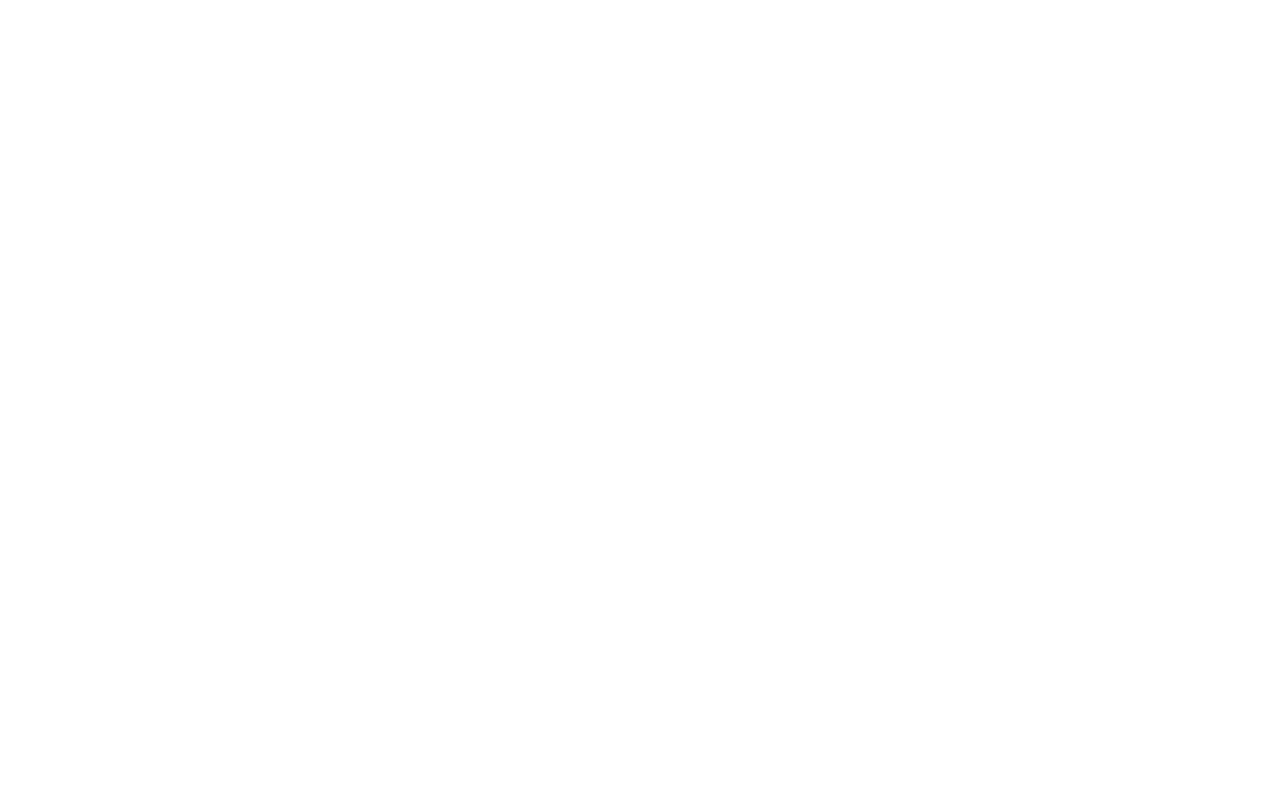
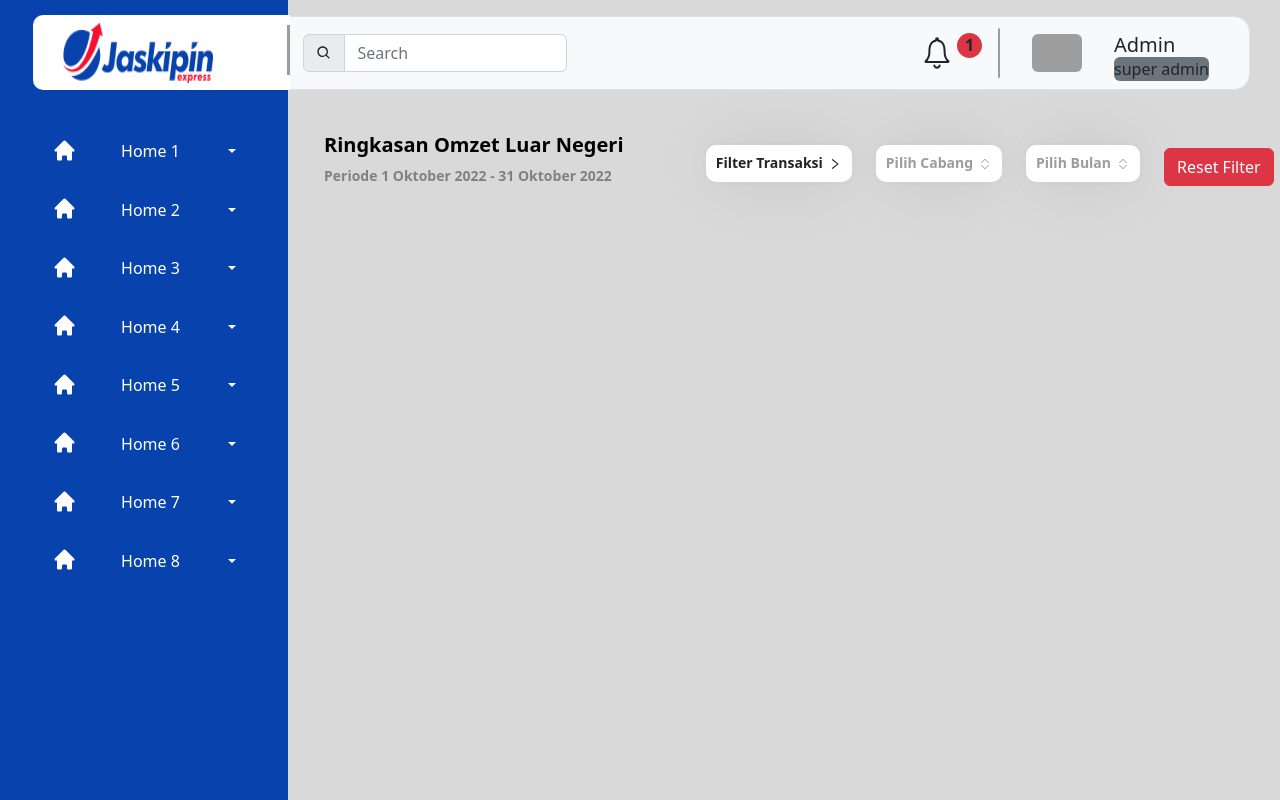
Before and after one commit to JKP-Development-Website-Team/JaskipinProject_FE, a React (Create React App) app: page /omzet-luar-negri in a window 1280 px wide. Before the commit this address had no page. Built offline with nearby package versions, Linux system fonts and the light colour scheme; grey boxes are pictures that could not be loaded.

Commit message:
Ngerjain Omzet luar - belum selesai

```diff
--- a/src/App.css
+++ b/src/App.css
@@ -16,3 +16,41 @@
  tbody tr:nth-of-type(odd) {
     background-color: #f3f3f3;
 }
+
+/* Omzet Luar Negri Section */
+.textHead{
+  font-size: 20px;
+  font-weight: 700;
+  color: black;
+}
+
+.textP{
+  color: #828181;
+  font-size: 14px;
+  font-weight: 700;
+}
+
+.textChoose{
+  font-size: 14px;
+  font-weight: 600;
+}
+
+.textChooseColor{
+  color: #9D9C9C;
+
+}
+
+.shadowElement{
+  border-radius: 10px;
+  padding: 10px;
+background: #ffffff;
+box-shadow:
+  0px 0px 3px -5px rgba(0, 0, 0, 0.041),
+  0px 0px 8.4px -5px rgba(0, 0, 0, 0.059),
+  0px 0px 20.2px -5px rgba(0, 0, 0, 0.077),
+  0px 0px 67px -5px rgba(0, 0, 0, 0.12)
+;
+
+}
+
+/* Omzet Luar Negri Section */
--- a/src/App.js
+++ b/src/App.js
@@ -5,16 +5,20 @@
 import {Routes, Route} from 'react-router-dom'
 import Layout from './widget/Layout';
 import CalonAgen from './pages/Calon Agen/CalonAgen';
+import OmzetLuarNegri from './pages/omzetLuarNegri/OmzetLuarNegri';
 
 
 function App() {
 
 
   return (
+
+
+
     <Routes>
       <Route path='/' element={<Home />} />
       <Route path='/calon-agen' element={<CalonAgen />} />
-
+      <Route path='/omzet-luar-negri' element={<OmzetLuarNegri />} />
     </Routes>
   );
 }
--- /dev/null
+++ b/src/pages/omzetLuarNegri/OmzetLuarNegri.jsx
@@ -0,0 +1,112 @@
+import React, {useState} from 'react'
+import { Container, Row, Button } from "react-bootstrap";
+import NavbarAdmin from "../../components/navbar/NavbarAdmin";
+import Sidebar from "../../components/sidebar/Sidebar";
+
+import {AiOutlineRight} from 'react-icons/ai'
+import {BsChevronExpand} from 'react-icons/bs'
+
+const OmzetLuarNegri = () => {
+
+    const [animated, setAnimated] = useState(false);
+
+  return (
+    <div
+    style={{
+      backgroundColor: "#D9D9D9",
+      minHeight: "100vh",
+    }}
+  >
+    <NavbarAdmin animated={animated} />
+    <Container>
+      <Row className=''>
+        <div style={{background:"salmon"}}>
+          <Sidebar animated={animated} setAnimated={setAnimated} />
+        </div>
+        <div className="ps-3 " style={{
+          background:"",
+          width: animated ? "85%" : "77%",
+          position:"absolute",
+          transition:"0.5s",
+          left: animated ? "200px" : "300px",
+          top:"125px"
+        }}>
+        <div
+            style={{
+              display:"flex",
+              justifyContent:"space-between",
+              alignItems:"center"
+            }}
+          >
+            <div className="p-2">
+              <h1 className="textHead">Ringkasan Omzet Luar Negeri</h1>
+              <p className="textP">Periode 1 Oktober 2022 - 31 Oktober 2022</p>
+            </div>
+
+              <div style={{
+                display:"flex",
+                alignItems: "center",
+                justifyContent: "flex-end"
+              }} >
+                <div
+                    className=" me-4"
+                >
+                    <h4 style={{
+                        textAlign: "center",
+                        alignItems:"center",
+                    }} className="textChoose shadowElement">
+                        Filter Transaksi
+                        <AiOutlineRight style={{
+                            marginLeft: "5px",
+                            alignItems: "center"
+                        }} />
+                    </h4>
+                </div>
+
+                <div
+                    className="me-4"
+                >
+                    <h4 style={{
+                        textAlign: "center",
+                    }} className=" shadowElement textChoose textChooseColor" >
+                        Pilih Cabang
+                        <BsChevronExpand style={{
+                            marginLeft: "5px",
+                            alignItems: "center"
+                        }} />
+                    </h4>
+                </div>
+
+                <div
+                    className="me-4"
+                >
+                    <h4 style={{
+
+                    }} className=" shadowElement textChoose textChooseColor">
+                        Pilih Bulan
+                        <BsChevronExpand style={{
+                            marginLeft: "5px",
+                            alignItems: "center"
+                        }} />
+                    </h4>
+                </div>
+
+                <Button variant='danger'>Reset Filter</Button>
+
+              </div>
+
+        </div>
+
+          {/* Components Here */}
+
+
+          {/* Components Here */}
+
+        </div>
+      </Row>
+    </Container>
+  </div>
+  )
+}
+
+export default OmzetLuarNegri
```
